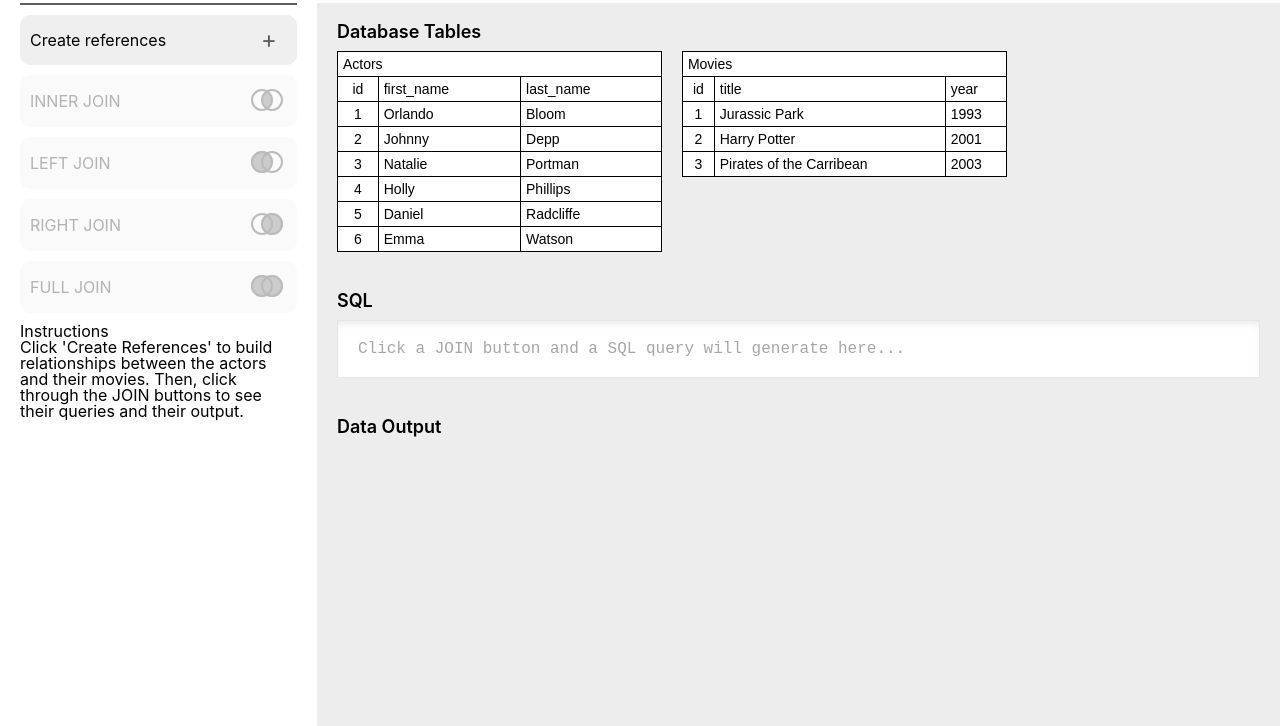
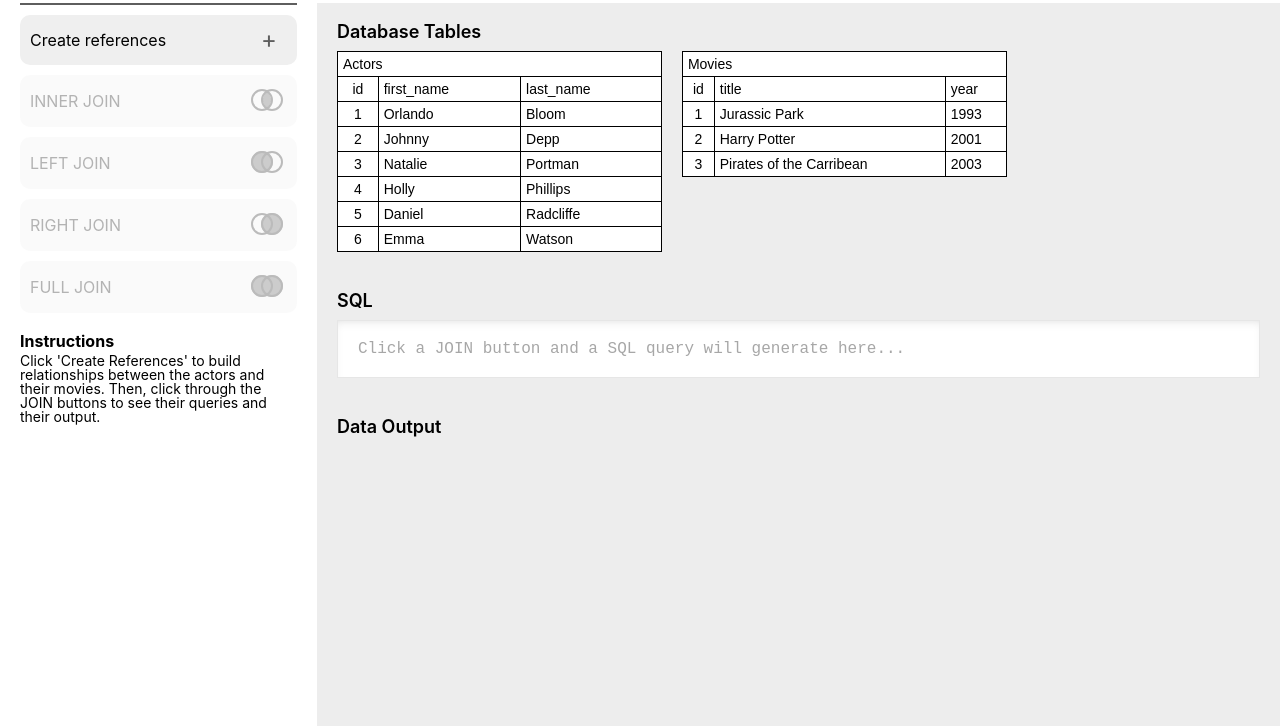
Before and after one commit to hollyjphilly/RelaTable, a website: page index.html in a window 1280 px wide. Shown: the part 74-800 px from the top of the page. Drawn offline with Linux system fonts and the light colour scheme.

Commit message:
Style instructions

```diff
--- a/index.html
+++ b/index.html
@@ -86,8 +86,9 @@
           </div>
 
           <h3 class="help-text hidden">You must create references before you can use the join buttons.</h3>
-          <h2>Instructions</h2>
-          <div id="instructions">Click 'Create References' to build relationships
+          <div id="instructions">
+            <h2>Instructions</h2>
+            Click 'Create References' to build relationships
             between the actors and their movies. Then, click through the
             JOIN buttons to see their queries and their output.</div>
 
--- a/src/styles/sidebar.scss
+++ b/src/styles/sidebar.scss
@@ -57,3 +57,12 @@ button:disabled {
     background-color: rgb(205, 236, 255);
     transition: all 2s;
 }
+
+#instructions {
+    font-size: 14px;
+    h2 {
+        padding-top: 10px;
+        margin-bottom: 5px;
+        font-weight: bold;
+    }
+}
```
Also changed, not shown: dist/main.css, 1 other file.
